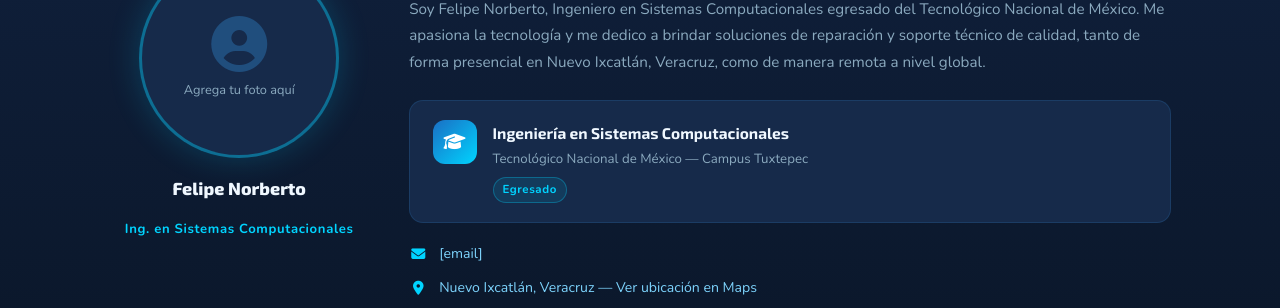
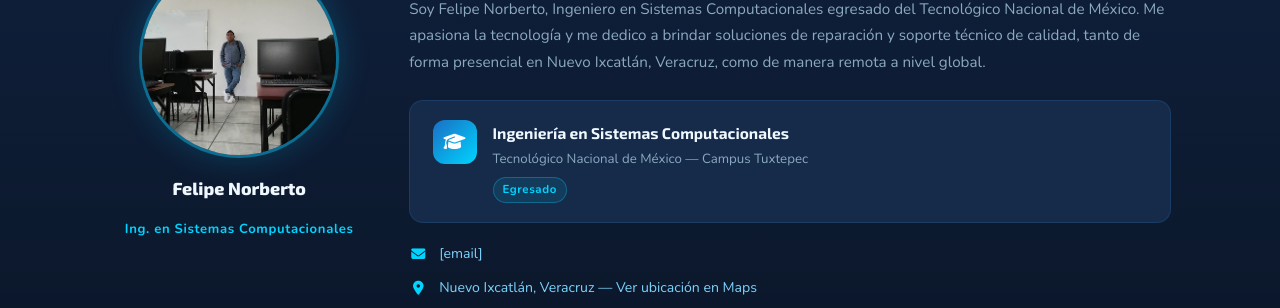
Before and after one commit to FeliNormar/feli-normar-web, a plain HTML site: page index.html in a window 1280 px wide. Shown: the part 2389-2697 px from the top of the page. Drawn offline with nearby package versions, Linux system fonts and the light colour scheme.

Commit message:
feat: agregar avatar y og-image reales

```diff
--- a/index.html
+++ b/index.html
@@ -4,6 +4,12 @@
   <meta charset="UTF-8" />
   <meta name="viewport" content="width=device-width, initial-scale=1.0" />
   <meta name="description" content="Feli_Normar – Reparación de celulares, PC e impresoras en Nuevo Ixcatlán, Veracruz. Desbloqueo FRP y liberación de red a nivel global." />
+  <meta property="og:title" content="Feli_Normar | Reparación & Servicios Tecnológicos" />
+  <meta property="og:description" content="Reparación de celulares, PC e impresoras en Nuevo Ixcatlán, Veracruz. Desbloqueo FRP y liberación de red a nivel global." />
+  <meta property="og:image" content="https://felinormar.github.io/feli-normar-web/assets/img/og-image.jpg" />
+  <meta property="og:url" content="https://felinormar.github.io/feli-normar-web" />
+  <meta property="og:type" content="website" />
+  <meta name="twitter:card" content="summary_large_image" />
   <title>Feli_Normar | Reparación & Servicios Tecnológicos</title>
   <link rel="preconnect" href="https://fonts.googleapis.com" />
   <link rel="preconnect" href="https://fonts.gstatic.com" crossorigin />
@@ -418,11 +424,7 @@
       <!-- Avatar -->
       <div class="avatar-wrap">
         <div class="avatar-frame">
-          <!-- Reemplaza esta imagen con tu foto: <img src="tu-foto.jpg" alt="Felipe Norberto"> -->
-          <div class="avatar-placeholder">
-            <i class="fas fa-user-circle"></i>
-            <span>Agrega tu foto aquí</span>
-          </div>
+          <img src="assets/img/avatar.jpg" alt="Felipe Norberto">
         </div>
         <div class="avatar-name">Felipe Norberto</div>
         <div class="avatar-role">Ing. en Sistemas Computacionales</div>
```
Also changed, not shown: assets/img/avatar.jpg (added), assets/img/og-image.jpg (added).
